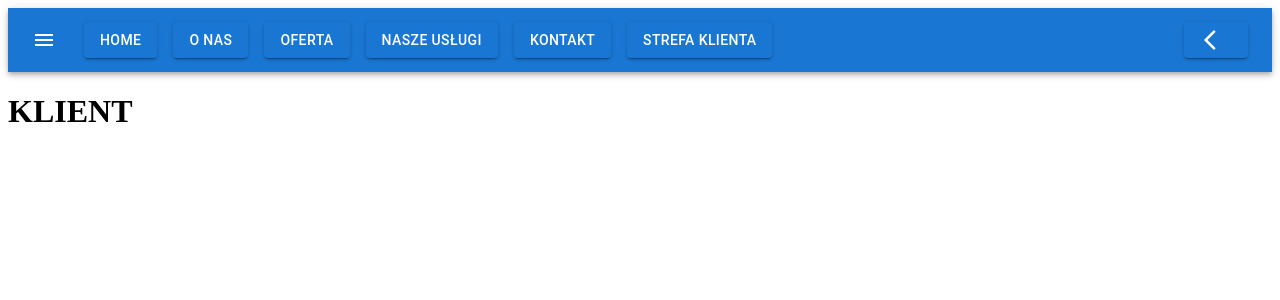
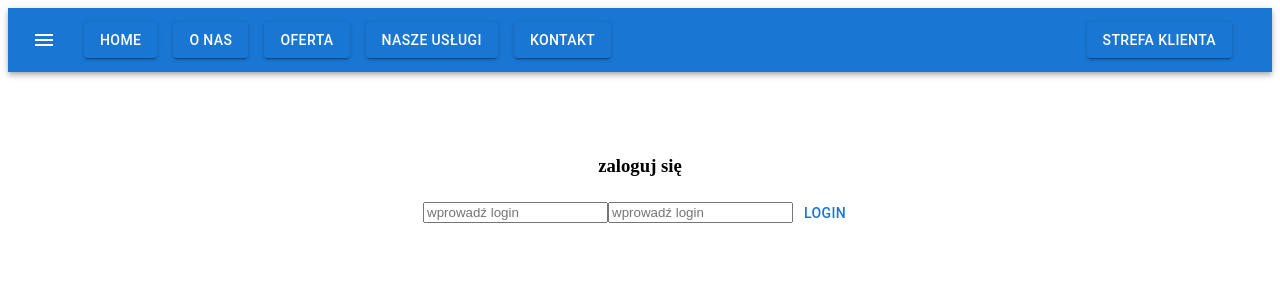
Before and after one commit to RafGiz/UltimaPorta, a React (Create React App) app in the folder src/webapp/: page /client in a window 1280 px wide. Shown: the top 300 px of the page. Built offline with nearby package versions, Linux system fonts and the light colour scheme.

Commit message:
add Login.styles, Login component, withAxiosIntercepted, .env

```diff
--- a/src/webapp/package.json
+++ b/src/webapp/package.json
@@ -16,7 +16,7 @@
     "@types/react": "^18.0.27",
     "@types/react-dom": "^18.0.10",
     "@types/react-router-dom": "^5.3.3",
-    "axios": "^1.3.0",
+    "axios": "1.2.2",
     "react": "^18.2.0",
     "react-dom": "^18.2.0",
     "react-scripts": "5.0.1",
@@ -49,6 +49,7 @@
     ]
   },
   "devDependencies": {
+    "@types/styled-components": "^5.1.26",
     "react-router-dom": "^6.8.0"
   }
 }
--- a/src/webapp/src/App.tsx
+++ b/src/webapp/src/App.tsx
@@ -1,12 +1,11 @@
-// import Navbar from "./components/Navbar";
+import { BrowserRouter } from "react-router-dom";
 import Router from "./components/Router";
 
 export default function App() {
 
   return (
-    <div className='App'>
-      {/* <Navbar /> */}
+    <BrowserRouter>
       <Router />
-    </div>
+    </BrowserRouter>
   );
 }
--- /dev/null
+++ b/src/webapp/src/api/AuthApi.tsx
@@ -0,0 +1,11 @@
+// import React from 'react'
+import axios from 'axios'
+import { LoginRequest } from '../models/LoginRequest'
+import { JWTResponse } from "../models/JWTResponse";
+
+export class AuthApi {
+
+static signIn = async (request: LoginRequest) => await axios.post<JWTResponse>('/auth/signin',request)
+
+
+}
--- a/src/webapp/src/components/Client.tsx
+++ b/src/webapp/src/components/Client.tsx
@@ -1,8 +1,9 @@
+import Login from "./login/Login";
 
 export default function Client() {
   return (
     <div>
-      <h1>KLIENT</h1>
+      <Login />
     </div>
   );
 }
--- a/src/webapp/src/components/Navbar.tsx
+++ b/src/webapp/src/components/Navbar.tsx
@@ -24,7 +24,7 @@ const Navbar = () => {
           >
             <MenuIcon />
           </IconButton>
-          <Box sx={{display:"flex", flexGrow: 1 }}>
+          <Box sx={{ display: "flex", flexGrow: 1 }}>
             <View path={"/"} name={"Home"} />
 
             <View path={"/about"} name={"O NAS"} />
@@ -32,15 +32,17 @@ const Navbar = () => {
 
             <View path={"/service"} name={"NASZE USŁUGI"} />
             <View path={"/contact"} name={"KONTAKT"} />
-            <View path={"/client"} name={"STREFA KLIENTA"} />
           </Box>
-          <Button
+
+          <View path={"/client"} name={"STREFA KLIENTA"} />
+
+          {/* <Button
             variant='contained'
             onClick={() => navigate(-1)}
             color='primary'
           >
             <ArrowBackIosIcon />
-          </Button>
+          </Button> */}
         </Toolbar>
       </AppBar>
     </Box>
--- a/src/webapp/src/components/Router.tsx
+++ b/src/webapp/src/components/Router.tsx
@@ -1,5 +1,5 @@
 import { Box } from "@mui/system";
-import { BrowserRouter as Routers, Routes, Route, Outlet } from "react-router-dom";
+import { Routes, Route, Outlet } from "react-router-dom";
 import About from "./About";
 import Client from "./Client";
 import Contact from "./Contact";
@@ -12,7 +12,6 @@ import Service from "./Service";
 export default function Router() {
   return (
     <div>
-      <Routers>
         <Navbar />
         <Box>
           <Routes>
@@ -26,7 +25,6 @@ export default function Router() {
           </Routes>
           <Outlet />
         </Box>
-      </Routers>
     </div>
   );
 }
--- /dev/null
+++ b/src/webapp/src/components/login/Login.styles.ts
@@ -0,0 +1,11 @@
+import styled from "styled-components";
+
+
+export const LoginContainer = styled.div `
+    display: flex;
+    justify-context: center;
+    align-items: center;
+    flex-direction: column;
+    margin-top: 64px;
+
+`
--- /dev/null
+++ b/src/webapp/src/components/login/Login.tsx
@@ -0,0 +1,50 @@
+import { Box, Button} from '@mui/material';
+import { useCallback, useState } from 'react'
+import { AuthApi } from '../../api/AuthApi';
+import { LoginContainer } from './Login.styles';
+
+const Login = () => {
+
+    const [username, setUsername] = useState<string>("");
+    // const[ isUsernameValid, useIsUsernameValid] = useState<boolean>(true);
+    const [password, setUserpassword] = useState<string>("");
+
+    const onUsernameChanged = (e: React.ChangeEvent<HTMLInputElement>) => {
+      setUsername(e.target.value);
+    }
+
+    const onPasswordChanged = (e: React.ChangeEvent<HTMLInputElement>) => {
+        setUserpassword(e.target.value);
+    };
+
+    const onLoginClick = useCallback(async () => {
+      const result = await AuthApi.signIn({
+        username: username,
+        password: password,
+      });
+    }, [username, password]);
+
+
+
+  return (
+    <LoginContainer>
+      <h3>zaloguj się</h3>
+      <Box>
+        <input
+          placeholder='wprowadź login'
+          type='text'
+          onChange={(e) => onUsernameChanged(e)}
+        ></input>
+
+        <input
+          type='text'
+          placeholder='wprowadź login'
+          onChange={(e) => onPasswordChanged(e)}
+        ></input>
+        <Button onClick = {onLoginClick}>Login</Button>
+      </Box>
+    </LoginContainer>
+  );
+}
+
+export default Login
--- /dev/null
+++ b/src/webapp/src/models/JWTResponse.ts
@@ -0,0 +1,8 @@
+
+export type JWTResponse = {
+    username: string,
+    password: string,
+    email: string,
+    accessToken: string,
+    roles: string[]
+}
--- /dev/null
+++ b/src/webapp/src/models/LoginRequest.ts
@@ -0,0 +1,5 @@
+export type LoginRequest = {
+username: string,
+password: string,
+
+}
```
Also changed, not shown: src/webapp/src/hooks/withAxiosIntercepted.tsx (added, +23 -0 lines), 2 other files (tests, documents, lock files or other folders).
